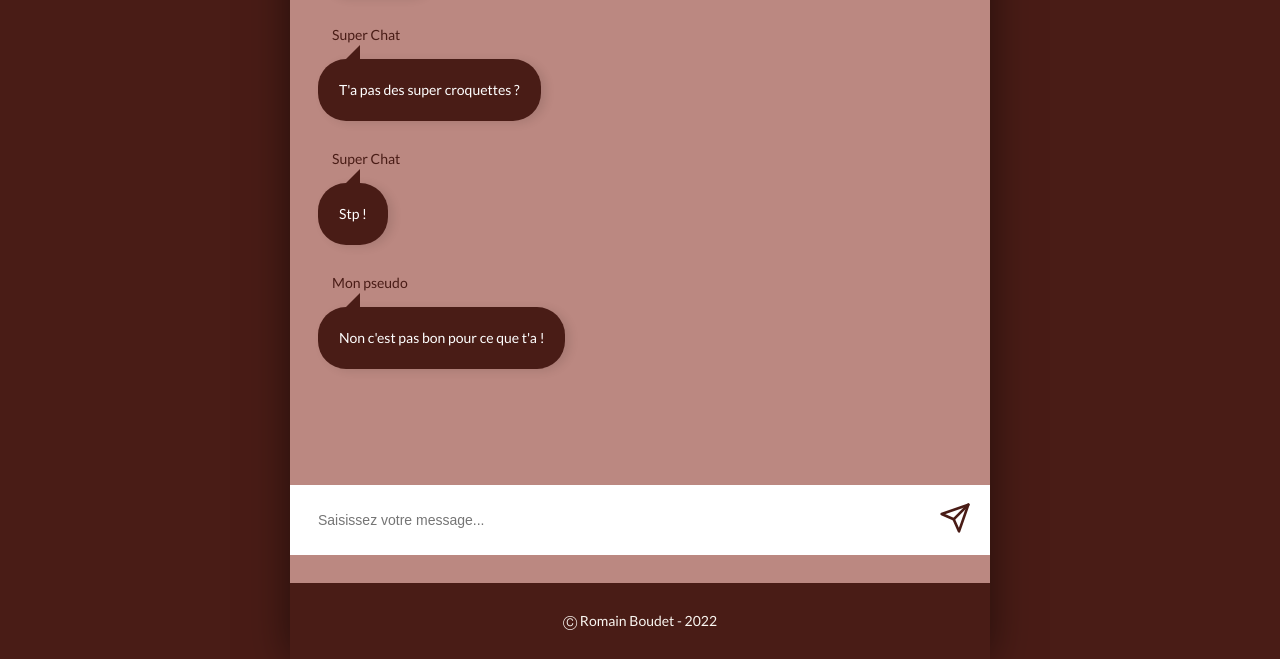
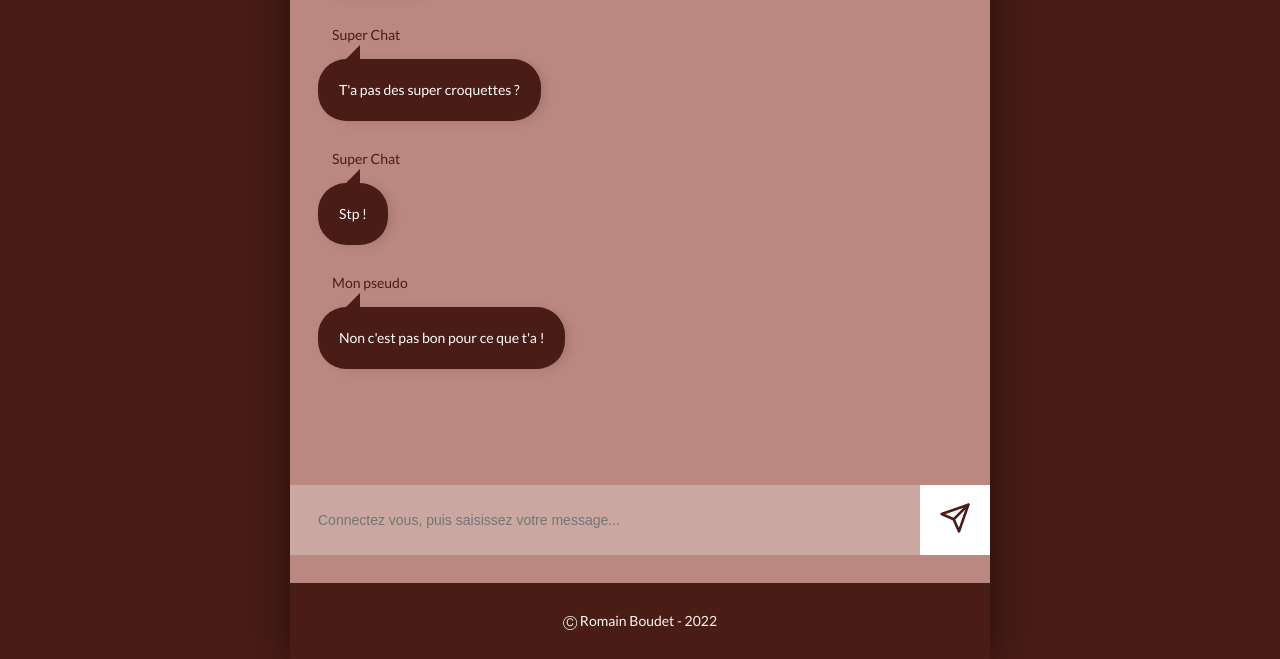
Before and after one commit to RomainBoudet/tchat, a React app: page / in a window 1280 px wide. Shown: the part 141-800 px from the top of the page. Built offline with nearby package versions, Linux system fonts and the light colour scheme.

Commit message:
disabled Form if not connected

```diff
--- a/src/components/Form/index.js
+++ b/src/components/Form/index.js
@@ -35,7 +35,7 @@ const Form = ({ input, onChange, onSubmit, pseudo }) => {
   if(pseudo !== '') {
     placeHolder = `Bonjour ${pseudo}, Saisissez votre message...`;
   } else {
-    placeHolder = 'Saisissez votre message...'
+    placeHolder = 'Connectez vous, puis saisissez votre message...'
   }
 
 
@@ -48,6 +48,7 @@ const Form = ({ input, onChange, onSubmit, pseudo }) => {
     placeholder={placeHolder}
     onChange={handleOnChange}
     value={input}
+    disabled={!pseudo}
     />
     <button type='submit' className='form__submit' > <Send size={32} /> </button>
 
@@ -60,6 +61,7 @@ Form.propTypes = {
   onChange: PropTypes.func.isRequired,
   onSubmit: PropTypes.func.isRequired,
   input: PropTypes.string.isRequired,
+  pseudo: PropTypes.string.isRequired,
 };
 
 
--- a/src/components/Settings/index.js
+++ b/src/components/Settings/index.js
@@ -4,6 +4,7 @@ import PropTypes from 'prop-types';
 import classNames from 'classnames';
 
 import InputField from '../../containers/Settings/InputField';
+
 
 import './style.scss'
 
--- a/src/components/Settings/style.scss
+++ b/src/components/Settings/style.scss
@@ -39,6 +39,7 @@
     display: flex;
     flex-direction: column;
 
+    // géré via selecteur semantic ui, plus bas..
    /*  &>input {
       background-color: vars.$light-color;
       border: 0;
```
